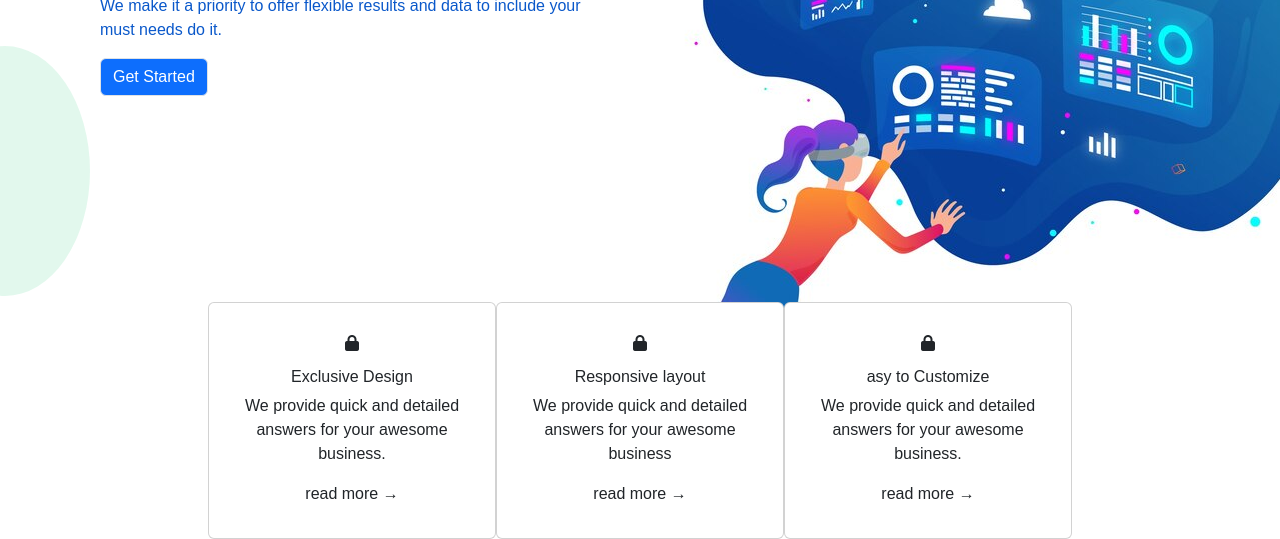
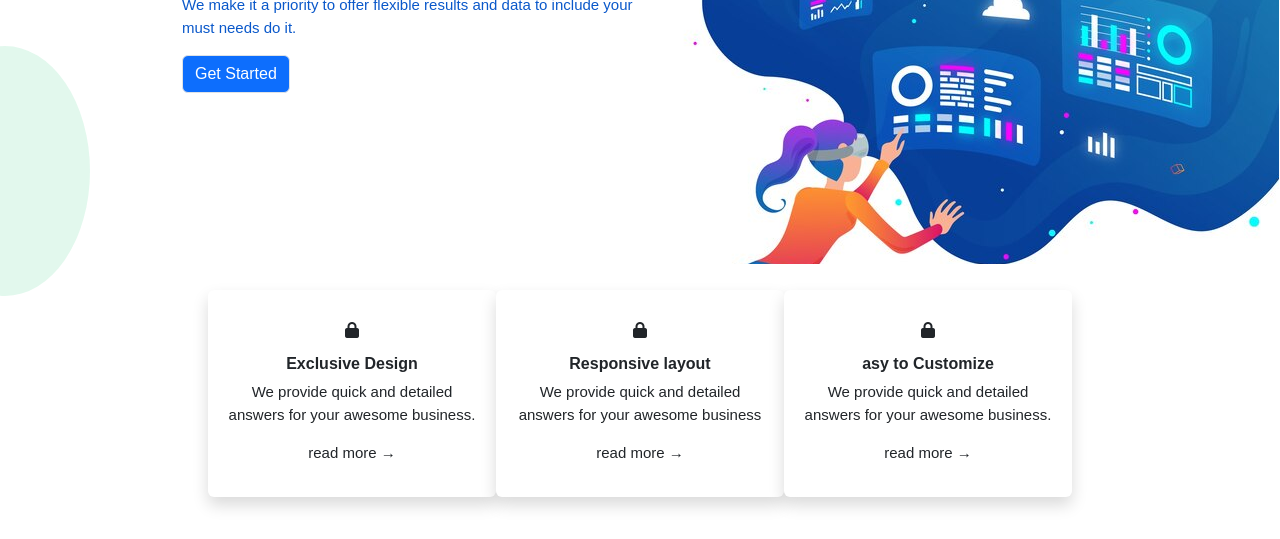
Before and after one commit to tanvikarma/bootstrap_landingpage, a plain HTML site: page index.html in a window 1280 px wide. Shown: the part 274-813 px from the top of the page. Drawn offline with nearby package versions, Linux system fonts and the light colour scheme.

Commit message:
file update

```diff
--- a/assets/css/style.css
+++ b/assets/css/style.css
@@ -12,11 +12,11 @@
 .main::after{
     content: "";
     width: 739px;
-    height: 672px;
+    height: 538px;
     background: url(../images/bg.jpg);
     background-color: red;
     top: 0px;
-    right: 0px;
+    right: 1px;
     position: absolute;
     display: inline-block;
     z-index: -1;
@@ -32,7 +32,7 @@
     background-color:rgba(113, 221, 167, 0.2);
 }
 .banner{
-    height: 62vh;
+    height: 50vh;
 }
 .banner_title{
     font-size: 40px;
@@ -48,3 +48,10 @@
 .btn_margin{
     margin-left: 100px !important;
 }
+.card_context:hover{
+    background-color: #0a58ca;
+    color: white;
+}
+.card_text{
+    font-size: 15px;
+}
--- a/index.html
+++ b/index.html
@@ -52,65 +52,50 @@
                   <li class="nav-item">
                     <i class="fa-solid fa-magnifying-glass text-white mt-3"></i>
                   </li>
-
-
                 </ul>
-
-            </div>
+           </div>
             </div>
           </nav>
-
-
-    </section>
+   </section>
 
     <!-- banner section -->
      <section class="banner">
-      <div class="contaner">
-        <div class="row">
+      <div class="container">
+        <!-- <div class="row"> -->
           <div class="col-md-6 first_section">
             <h1 class="banner_title fw-light">Amava <b class="fw-bolder">Startup Agency</b> <br> template</h1>
-            <p>We make it a priority to offer flexible results and data to include your <br> must needs do it.</p>
+            <p class="card_text">We make it a priority to offer flexible results and data to include your <br> must needs do it.</p>
             <button class="btn btn-primary border btn_margin">Get Started</button>
           </div>
-        </div>
+        <!-- </div> -->
       </div>
-
      </section>
     <!-- banner section -->
 
     <!-- card section -->
-     <sec class="card_section">
-      <div class="Card_left">
-        <h4></h4>
-        <p></p>
-      </div>
-      <div class="Card_center"></div>
-      <div class="Card_right"></div>
-     </sec>
-
      <div class="card_wrepper d-flex justify-content-center text-primary">
-      <div class="card text-center" style="width: 18rem;">
+      <div class="card text-center border-0 card_context shadow" style="width: 18rem;">
         <div class="card-body">
           <i class="fa-sharp fa-solid fa-lock p-3"></i>
-          <h6 class="card-title">Exclusive Design</h6>
-          <p class="card-text">We provide quick and detailed answers for your awesome business.</p>
-          <p>read more →</p>
+          <h6 class="card-title fw-bolder">Exclusive Design</h6>
+          <p class="card-text card_text">We provide quick and detailed answers for your awesome business.</p>
+          <p class="card_text">read more →</p>
         </div>
       </div>
-      <div class="card text-center" style="width: 18rem;">
+      <div class="card text-center border-0 card_context shadow" style="width: 18rem;">
         <div class="card-body">
           <i class="fa-sharp fa-solid fa-lock p-3"></i>
-          <h6 class="card-title">Responsive layout</h6>
-          <p class="card-text">We provide quick and detailed answers for your awesome business</p>
-          <p>read more →</p>
+          <h6 class="card-title fw-bolder">Responsive layout</h6>
+          <p class="card-text card_text">We provide quick and detailed answers for your awesome business</p>
+          <p class="card_text">read more →</p>
         </div>
       </div>
-      <div class="card text-center" style="width: 18rem;">
+      <div class="card text-center border-0 card_context shadow" style="width: 18rem;">
         <div class="card-body">
           <i class="fa-sharp fa-solid fa-lock p-3"></i>
-          <h6 class="card-title">asy to Customize</h6>
-          <p class="card-text">We provide quick and detailed answers for your awesome business.</p>
-          <p>read more →</p>
+          <h6 class="card-title fw-bolder">asy to Customize</h6>
+          <p class="card-text card_text">We provide quick and detailed answers for your awesome business.</p>
+          <p class="card_text">read more →</p>
         </div>
       </div>
      </div>
```
